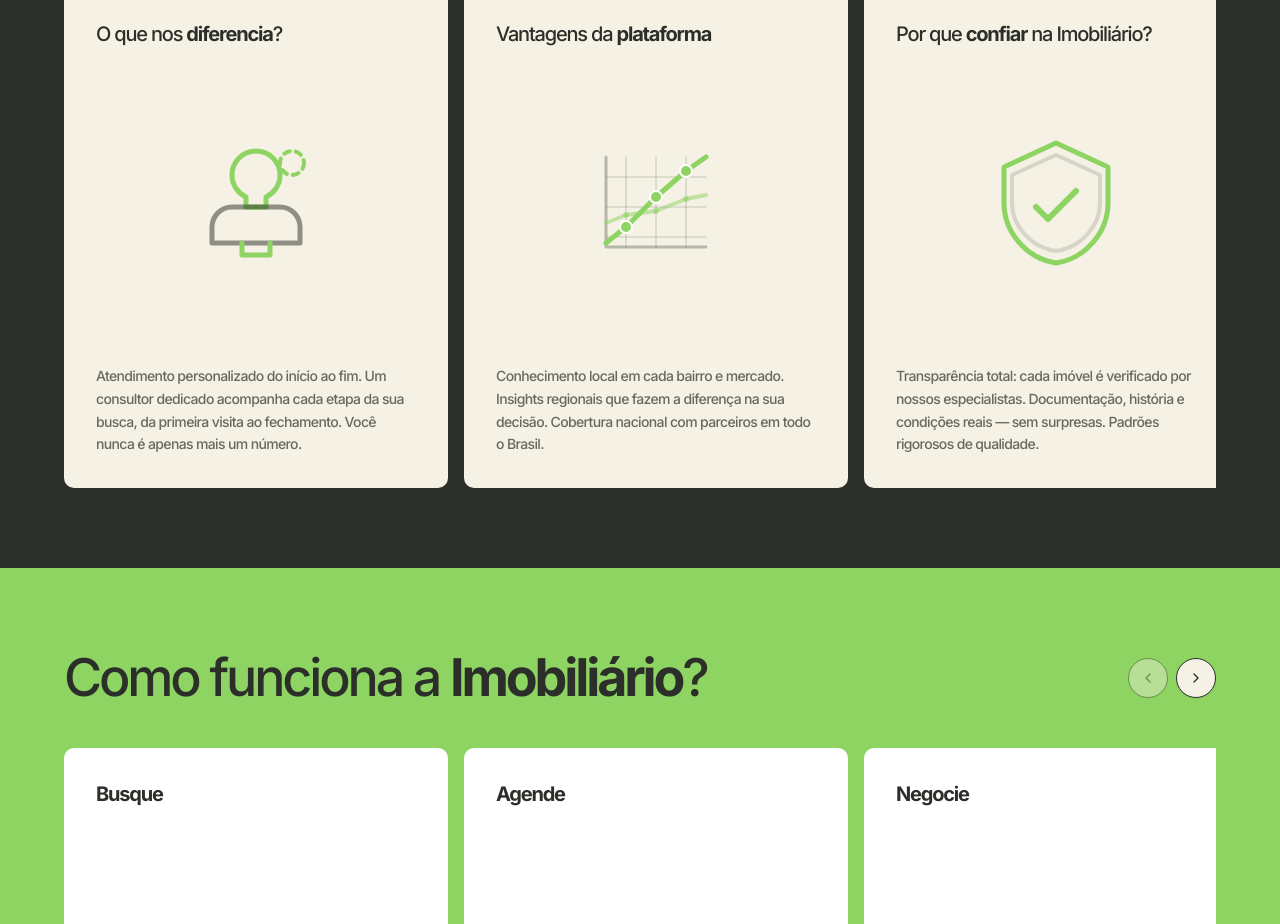
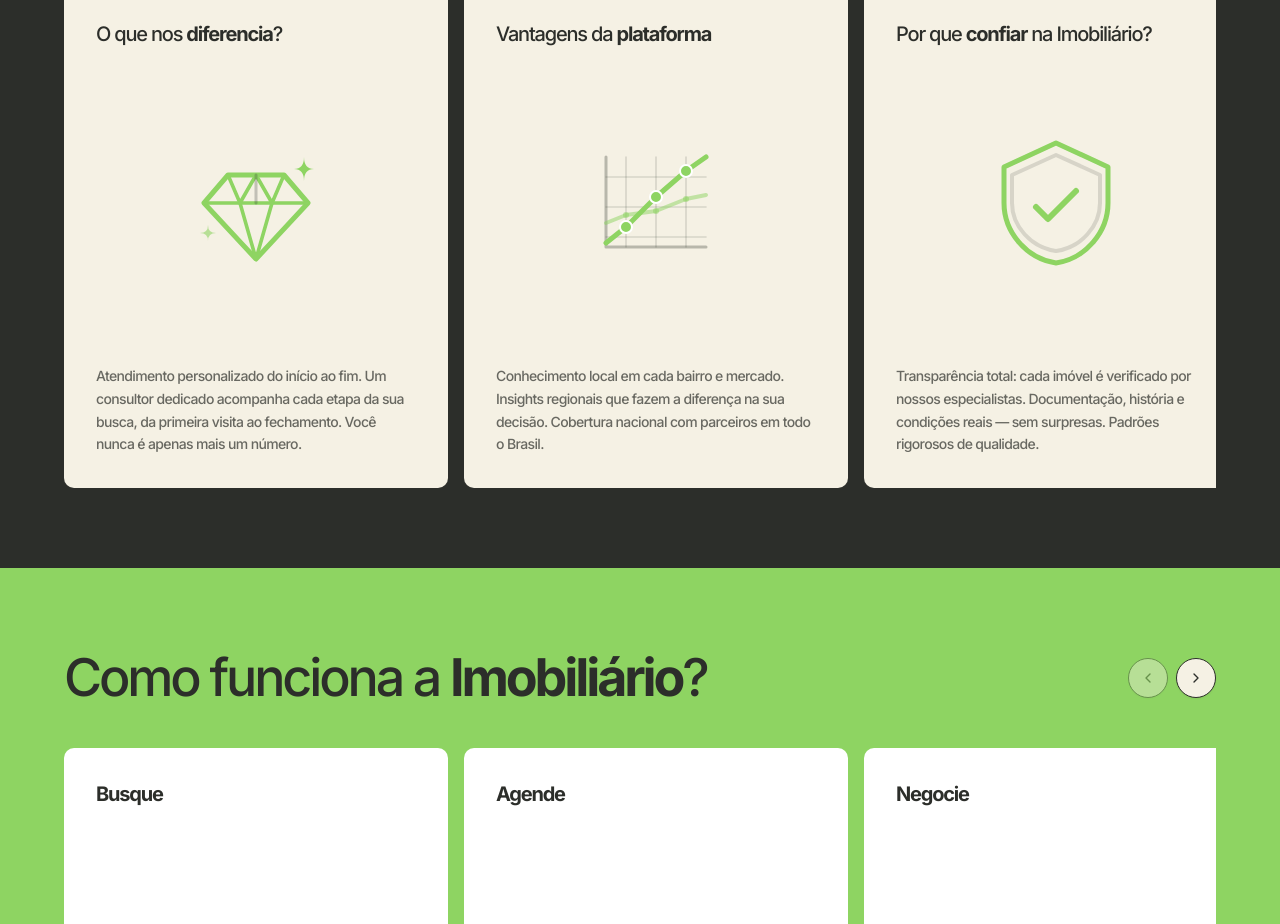
Before and after one commit to MTconnect-BR/imobiliario, a Next.js app: page / in a window 1280 px wide. Shown: the part 1604-2528 px from the top of the page. Built offline with nearby package versions, Linux system fonts and the light colour scheme.

Commit message:
feat: replace person SVG with diamond SVG for O que nos diferencia? card
- Diamond with facets (corona and pavilion)
- Sparkle effects (top-right and bottom-left)
- Charcoal center axis for depth

```diff
--- a/app/page.tsx
+++ b/app/page.tsx
@@ -117,10 +117,13 @@ export default function Home() {
                   </h3>
                   <div className="flex flex-1 items-center justify-center">
                     <svg viewBox="0 0 80 80" fill="none" xmlns="http://www.w3.org/2000/svg" className="h-40 w-40" aria-hidden="true">
-                      <path d="M40 12c-6.6 0-12 5.4-12 12 0 4.8 2.8 9 7 11v5h10v-5c4.2-2 7-6.2 7-11 0-6.6-5.4-12-12-12z" stroke="#8ed462" strokeWidth="2.5" strokeLinecap="round" strokeLinejoin="round"/>
-                      <path d="M28 40c-5.5 0-10 4.5-10 10v8h44v-8c0-5.5-4.5-10-10-10H28z" stroke="#2c2e2a" strokeWidth="2.5" strokeLinecap="round" strokeLinejoin="round" opacity="0.5"/>
-                      <path d="M33 58v6M47 58v6M33 64h14" stroke="#8ed462" strokeWidth="2.5" strokeLinecap="round" strokeLinejoin="round"/>
-                      <circle cx="58" cy="18" r="6" stroke="#8ed462" strokeWidth="2" strokeLinecap="round" strokeDasharray="3 3"/>
+                      <path d="M64 15 Q64 21 69 21 Q64 21 64 27 Q64 21 59 21 Q64 21 64 15" fill="#8ed462"/>
+                      <path d="M16 49 Q16 53 20 53 Q16 53 16 57 Q16 53 12 53 Q16 53 16 49" fill="#8ed462" opacity="0.6"/>
+                      <path d="M26 24 L54 24 L66 38 L40 66 L14 38 Z" stroke="#8ed462" strokeWidth="2.5" strokeLinecap="round" strokeLinejoin="round"/>
+                      <path d="M14 38 H66" stroke="#8ed462" strokeWidth="1.8" strokeLinecap="round" strokeLinejoin="round"/>
+                      <path d="M26 24 L32 38 L40 24 L48 38 L54 24" stroke="#8ed462" strokeWidth="1.8" strokeLinecap="round" strokeLinejoin="round"/>
+                      <path d="M32 38 L40 66 L48 38" stroke="#8ed462" strokeWidth="1.8" strokeLinecap="round" strokeLinejoin="round"/>
+                      <path d="M40 24 V38" stroke="#2c2e2a" strokeWidth="1.5" strokeLinecap="round" strokeLinejoin="round" opacity="0.25"/>
                     </svg>
                   </div>
                   <p className="text-sm leading-relaxed text-charcoal/70">
```
